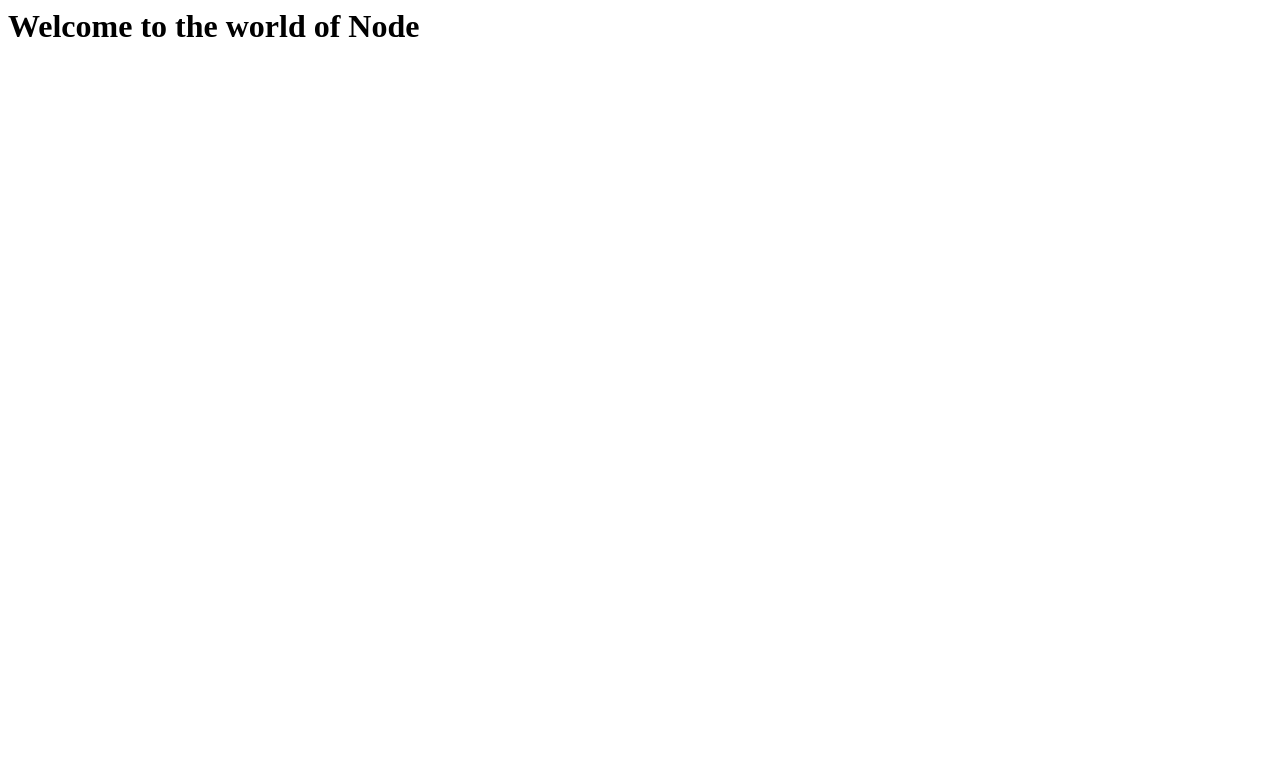
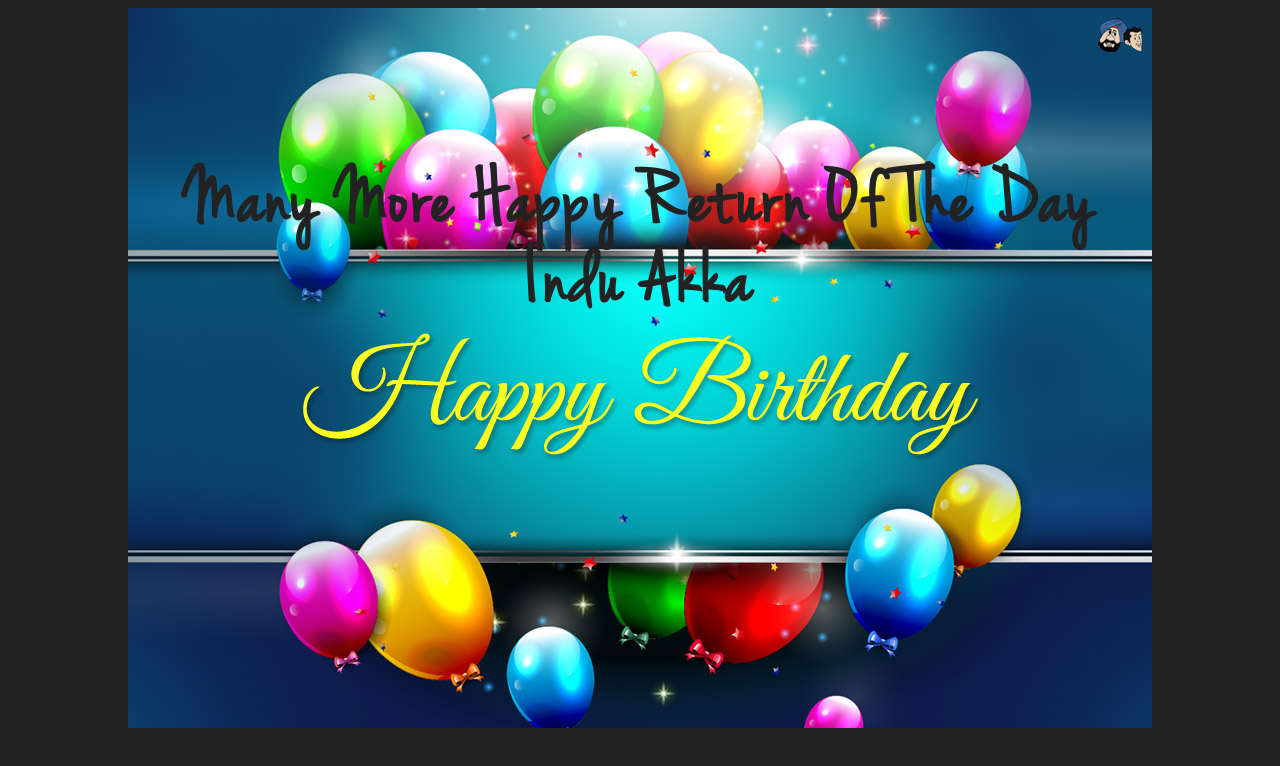
Before and after one commit to shankar2105/shankar2105.github.io, a plain HTML site: page index.html in a window 1280 px wide. Drawn offline with Linux system fonts and the light colour scheme.

Commit message:
Greeting akka

```diff
--- a/index.html
+++ b/index.html
@@ -2,8 +2,61 @@
 <head>
 	<title>Node Alpha</title>
 	<meta name="viewport" content="width=device-width, initial-scale=1">
+	<style type="text/css">
+	@font-face {
+		font-family: "Jenna";
+		src : url(font/JennaSue.ttf);
+	}
+	body {
+		background: #222;
+	}
+	h1.title {
+		padding: 100px 0;
+		text-align: center;
+		color: #222;
+		font-size: 80px;
+		font-family: "Jenna";
+		display: block;
+		animation: animate 5s infinite;
+		-webkit-animation: animate 5s infinite;
+		letter-spacing: 4px;
+	}
+	.base {
+		position: absolute;
+		width: 80%;
+		height: 90%;
+		left: 10%;
+		background-image: url("images/bg.jpg");
+		background-size: cover;
+	}
+	@keyframes animate {
+		0% {
+			transform: rotate(0deg);
+		}
+		50% {
+			transform: rotate(360deg);
+		}
+		100% {
+			transform: rotate(0deg);
+		}
+	}
+
+	@-webkit-keyframes {
+		0% {
+			transform: rotate(0deg);
+		}
+		50% {
+			transform: rotate(360deg);
+		}
+		100% {
+			transform: rotate(0deg);
+		}
+	}
+	</style>
 </head>
 <body>
-	<h1>Welcome to the world of Node</h1>
+	<div class="base">
+		<h1 class="title">Many More Happy Return Of The Day Indu Akka</h1>
+	</div>
 </body>
 </html>
```
Also changed, not shown: font/JennaSue.ttf (added), images/bg.jpg (added).
